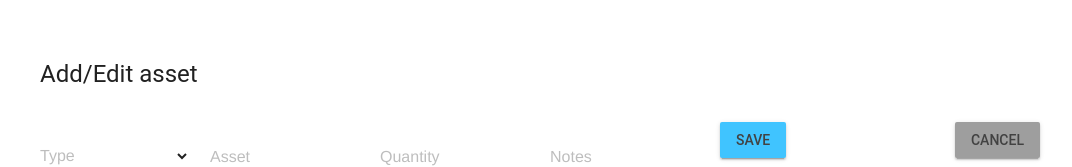
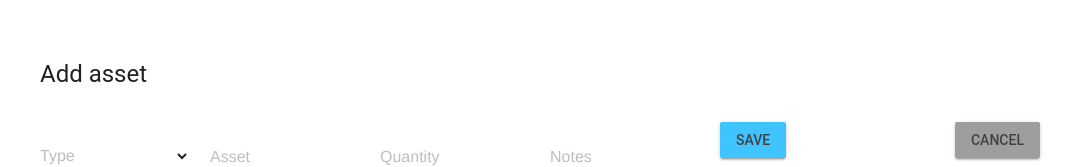
Before and after one commit to gcode-de/Asset-Tracking, a React (Vite) app: page / in a window 1280 px wide. Both pictures are taken after a click on the button "ADD ASSET". Shown: the part 158-325 px from the top of the page, without its empty margins (100-1172 px from the left). Built offline with nearby package versions, Linux system fonts and the light colour scheme.

Commit message:
improve form behaviour

```diff
--- a/src/App.jsx
+++ b/src/App.jsx
@@ -5,15 +5,14 @@ import Filters from "./components/Filters";
 import Form from "./components/Form";
 import SnackBar from "./components/SnackBar";
 import Footer from "./components/Footer";
-import { useEffect } from "react";
 import TotalValue from "./components/TotalValue";
 import { useAssetStore, useFormStore, useVisibleUserAssets } from "../state.js";
 
 export default function App() {
-  const toggleFormIsVisible = useFormStore((state) => state.toggleFormIsVisible);
+  const setFormIsVisible = useFormStore((state) => state.setFormIsVisible);
   const setCurrentAssetId = useFormStore((state) => state.setCurrentAssetId);
   const userAssets = useAssetStore((state) => state.userAssets);
-  const currentAssetId = useFormStore((state) => state.currentAssetId);
+  // const currentAssetId = useFormStore((state) => state.currentAssetId);
   const deleteAsset = useAssetStore((state) => state.handleDeleteAsset);
   const unDeleteAsset = useAssetStore((state) => state.handleUnDeleteAsset);
   const addAsset = useAssetStore((state) => state.handleAddAsset);
@@ -42,12 +41,11 @@ export default function App() {
     event.preventDefault();
     const formData = new FormData(event.target);
     const formProps = Object.fromEntries(formData);
-    console.log(formProps);
     if (formProps.id) {
       //handle asset edits
       const assetToUpdate = userAssets.find((asset) => asset.id === Number(formProps.id));
-      editAsset(assetToUpdate, { quantity: formProps.quantity, notes: formProps.notes });
-      // displayToast('Asset "' + assetToUpdate.name + '" was updated.');
+      editAsset(Number(formProps.id), { quantity: formProps.quantity, notes: formProps.notes });
+      displayToast(`"${assetToUpdate.name}" was updated.`);
     } else {
       //handle asset creation
       const newAsset = {
@@ -75,13 +73,14 @@ export default function App() {
     assetForm__nameField.parentElement.classList.remove("is-dirty", "is-upgraded");
     assetForm__quantityField.parentElement.classList.remove("is-dirty", "is-upgraded");
     assetForm__notesField.parentElement.classList.remove("is-dirty", "is-upgraded");
-    toggleFormIsVisible();
+    setFormIsVisible(false);
   }
 
   function handleDeleteAsset(id) {
     deleteAsset(id);
     // setUserAssets((prevUserAssets) => prevUserAssets.map((asset) => (asset.id === id ? { ...asset, isDeleted: true } : asset)));
-    displaySnackbar(` was deleted.`, "undo", () => {
+    const assetName = userAssets.find((asset) => asset.id === id).name;
+    displaySnackbar(`"${assetName}" was deleted.`, "undo", () => {
       handleUnDeleteAsset(id);
     });
   }
@@ -89,13 +88,15 @@ export default function App() {
   function handleUnDeleteAsset(id) {
     unDeleteAsset(id);
     // setUserAssets((prevUserAssets) => prevUserAssets.map((asset) => (asset.id === id ? { ...asset, isDeleted: false } : asset)));
-    displayToast(` was restored successfully.`);
+    const assetName = userAssets.find((asset) => asset.id === id).name;
+    displayToast(`"${assetName}" was restored successfully.`);
   }
 
   function handleEditAsset(id) {
-    console.log(currentAssetId);
     setCurrentAssetId(id);
-    toggleFormIsVisible();
+    setFormIsVisible(true);
+
+    //Handle Form Styling
     const assetForm__typeField = document.querySelector("#assetTypeField");
     const assetForm__nameField = document.querySelector("#assetNameField");
     const assetForm__quantityField = document.querySelector("#assetQuantityField");
@@ -105,7 +106,12 @@ export default function App() {
     assetForm__nameField.parentElement.classList.add("is-dirty", "is-upgraded");
     assetForm__quantityField.parentElement.classList.add("is-dirty", "is-upgraded");
     assetForm__notesField.parentElement.classList.add("is-dirty", "is-upgraded");
-    document.querySelector(".assetFormContainer").scrollIntoView({ behavior: "smooth" });
+
+    setTimeout(() => {
+      //wait for form to render
+      const assetFormContainer = document.querySelector(".assetFormContainer");
+      assetFormContainer.scrollIntoView({ behavior: "smooth" });
+    }, 0);
   }
 
   function displayToast(error) {
--- a/src/components/AssetControls/index.jsx
+++ b/src/components/AssetControls/index.jsx
@@ -2,7 +2,7 @@ import PropTypes from "prop-types";
 import { useFormStore } from "../../../state";
 
 export default function AssetControls({ handleUpdateValues }) {
-  const toggleFormIsVisible = useFormStore((state) => state.toggleFormIsVisible);
+  const setFormIsVisible = useFormStore((state) => state.setFormIsVisible);
   const setCurrentAssetId = useFormStore((state) => state.setCurrentAssetId);
 
   return (
@@ -12,7 +12,7 @@ export default function AssetControls({ handleUpdateValues }) {
           className="mdl-button mdl-js-button mdl-button--raised mdl-button--colored"
           id="addAssetButton"
           onClick={() => {
-            toggleFormIsVisible();
+            setFormIsVisible(true);
             setCurrentAssetId(null);
           }}
         >
--- a/src/components/Form/index.jsx
+++ b/src/components/Form/index.jsx
@@ -1,15 +1,28 @@
 import PropTypes from "prop-types";
 import { useFormStore, useCurrentAsset } from "../../../state";
 import "./Form.css";
+import { useState, useEffect } from "react";
 
 export default function Form({ onFormSubmit, resetForm }) {
+  const currentAsset = useCurrentAsset();
+  const [selectedType, setSelectedType] = useState("");
   const formIsVisible = useFormStore((state) => state.formIsVisible);
 
-  // console.log(currentAssetId, useCurrentAsset());
+  useEffect(() => {
+    if (currentAsset && currentAsset.type) {
+      setSelectedType(currentAsset.type);
+    } else {
+      setSelectedType("");
+    }
+  }, [currentAsset, formIsVisible]);
+
+  const handleChange = (event) => {
+    setSelectedType(event.target.value);
+  };
 
   return (
     <div className={`assetFormContainer layoutElement ${formIsVisible || "hidden"}`}>
-      <h2>Add/Edit asset</h2>
+      <h2>{useCurrentAsset()?.id ? "Edit asset" : "Add asset"}</h2>
       <form id="form" onSubmit={onFormSubmit}>
         {/* <select id="assetTypeList">
             <option value="Crypto" />
@@ -52,9 +65,16 @@ export default function Form({ onFormSubmit, resetForm }) {
           <label className="mdl-textfield__label" htmlFor="assetTypeField">
             Type
           </label>
-          <select className="mdl-textfield__input" id="assetTypeField" autoComplete="off" name="type" required value={useCurrentAsset()?.type}>
+          <select
+            className="mdl-textfield__input"
+            id="assetTypeField"
+            autoComplete="off"
+            name="type"
+            required
+            value={selectedType}
+            onChange={handleChange}
+          >
             <option value=""></option>
-            {/* <option value="">Choose asset type:</option> */}
             <option value="crypto">Crypto</option>
             <option value="metals">Precious Metal</option>
             <option value="stocks">Stock</option>
--- a/state.js
+++ b/state.js
@@ -39,7 +39,20 @@ export const useAssetStore = create((set) => ({
       userAssets: [...state.userAssets, newAsset],
     }));
   },
-  handleEditAsset: () => {},
+  handleEditAsset: (assetId, updates) => {
+    set((state) => {
+      const updatedUserAssets = state.userAssets.map((asset) => {
+        if (asset.id === assetId) {
+          return {
+            ...asset,
+            ...updates,
+          };
+        }
+        return asset;
+      });
+      return { userAssets: updatedUserAssets };
+    });
+  },
 }));
 
 export const useVisibleUserAssets = () => {
@@ -57,17 +70,19 @@ export const useTotalValue = () => {
 
 export const useFormStore = create((set) => ({
   formIsVisible: false,
-  toggleFormIsVisible: () => {
-    set((state) => ({ formIsVisible: !state.formIsVisible }));
+  setFormIsVisible: (isVisible) => {
+    set(() => ({ formIsVisible: isVisible }));
   },
-  currentAssetID: null,
+  currentAssetId: null,
   setCurrentAssetId: (assetId) => {
-    set(() => ({ currentAssetID: assetId }));
+    set({ currentAssetId: assetId });
   },
 }));
 
 export const useCurrentAsset = () => {
-  const currentAssetID = useAssetStore((state) => state.currentAssetID);
-  const currentAsset = useAssetStore((state) => state.userAssets.find((asset) => asset.id === currentAssetID));
+  const currentAssetId = useFormStore((state) => state.currentAssetId);
+  const userAssets = useAssetStore((state) => state.userAssets);
+
+  const currentAsset = userAssets.find((asset) => asset.id === currentAssetId);
   return currentAsset;
 };
```
